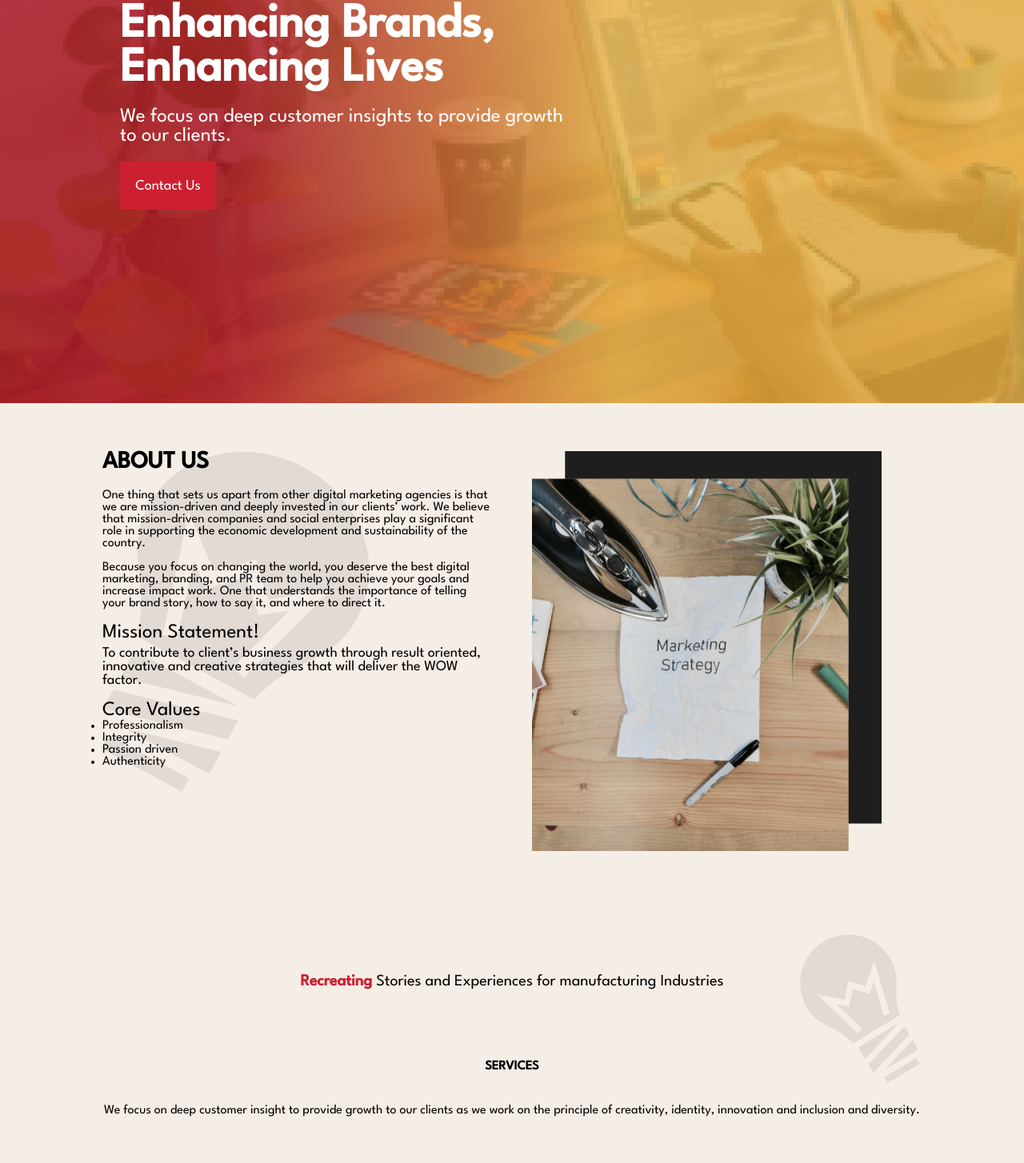
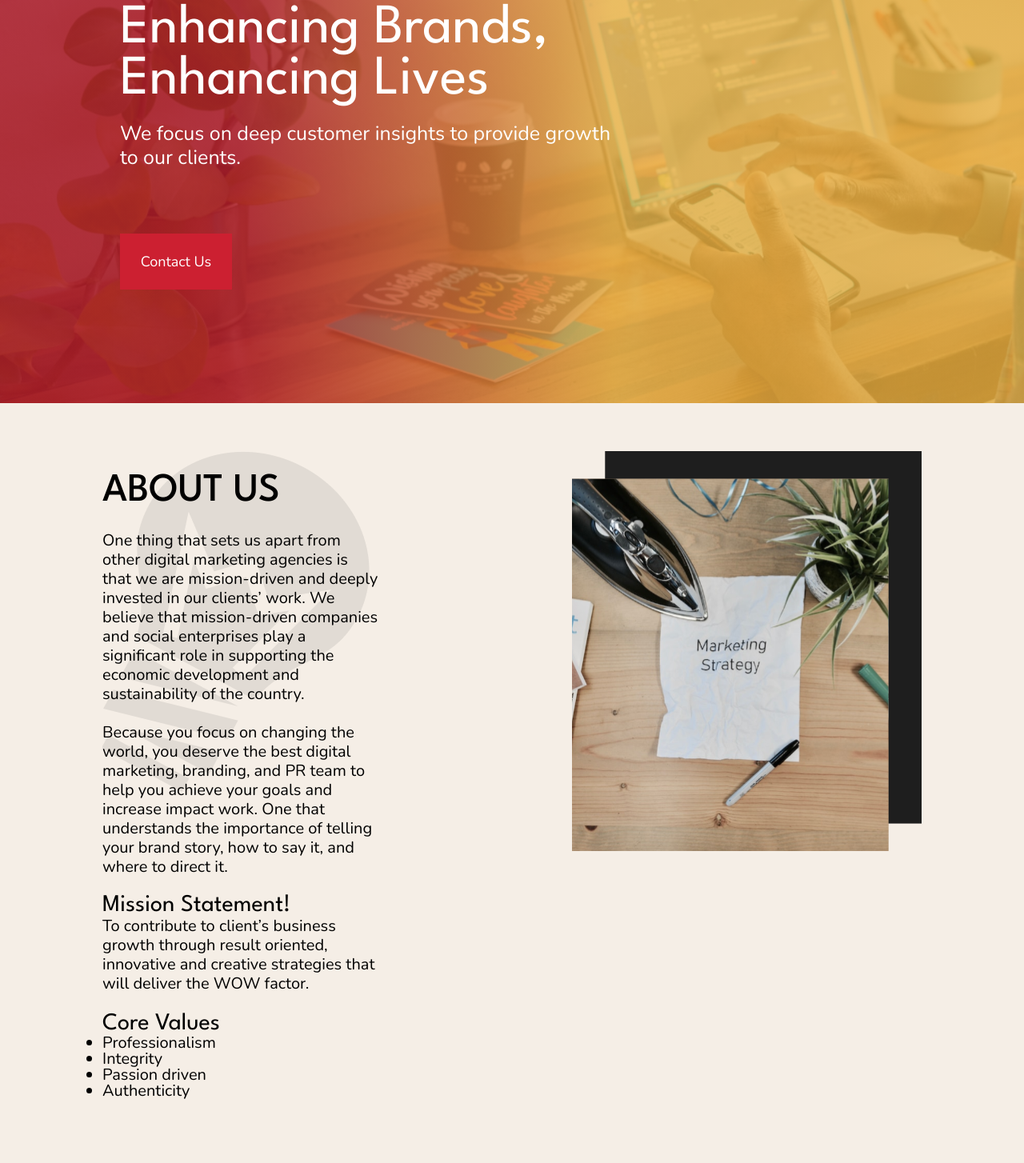
Before and after one commit to Imranyy/Kiri, a React (Create React App) app: page / in a window 1280 px wide. Shown: the part 296-1750 px from the top of the page at 80% size. Built offline with nearby package versions, Linux system fonts and the light colour scheme.

Commit message:
Fix styles

```diff
--- a/src/App.css
+++ b/src/App.css
@@ -2,7 +2,7 @@
 *{
   padding: 0;
   margin: 0;
-  font-family: 'League Spartan', sans-serif;
+  font-family: 'Nunito', sans-serif;
   font-size: medium;
 }
 
@@ -17,6 +17,14 @@ html{
   position: fixed;
   z-index: 2;
   display: none;
+}
+.heading{
+  font-family: 'League Spartan', sans-serif;
+}
+.sub-heading {
+  font-weight: 500;
+  line-height: '2';
+  font-size: 60px;
 }
 nav{
   position: fixed;
@@ -100,7 +108,7 @@ nav ul a:hover{
 /* Hero Image */
 .Hero{
   padding-top: 100px;
-  background: linear-gradient(90deg, rgba(172, 27, 41, 0.86) 23.32%, rgba(233, 175, 63, 0.81) 59.86%),url('./media/Hero\ Image.png') no-repeat;
+  background: linear-gradient(90deg, rgba(172, 27, 41, 0.86) 23.32%, rgba(233, 175, 63, 0.81) 59.86%),url('./media/Hero\ Image.jpg') no-repeat;
   background-size:cover;
 }
 .Hero-image{
@@ -113,25 +121,27 @@ nav ul a:hover{
   margin-top: 100px;
 }
 .hero-text .Enhancing{
-  font-size: 60px;
-  font-weight: 'normal';
+  font-size: 70px;
+  font-weight: lighter;
   color:#fff;
 }
 .hero-text .text{
   margin-top:20px;
   font-size:25px;
+  font-weight: 400;
+  line-height: 30px;
   color:#fff;
 }
 
 button{
   cursor: pointer;
-  margin-top:20px;
-   color:white;
-    background: #CC2031;
-    width: 120px;
-    height:60px;
-    border:none;
-    font-size: 18px;
+  margin-top:80px;
+  color:white;
+  background: #CC2031;
+  width: 140px;
+  height:70px;
+  border:none;
+  font-size: 18px;
 }
 
 /* about section */
@@ -153,12 +163,12 @@ button{
 }
 
 .grid-item {
-  font-size: 18px;
+  /* font-size: 18px; */
 }
 
 /* Rectangle 2 and 3*/
 .rectangle2{
-  /* width: 430px; */
+  margin-left: 12rem;
   height: 500px;
 }
 .vectorbuld2{
@@ -173,6 +183,8 @@ button{
 .vectorbuld2 h3{
   text-align: center;
   margin-top: 20px;
+  font-size: 50px;
+  font-weight: 500;
 }
 .vectorbuld2 p{
   text-align: center;
--- a/src/components/HeroImage.js
+++ b/src/components/HeroImage.js
@@ -10,7 +10,7 @@ function HeroImage(props) {
             <Navbar/>
                 <div className='Hero-image'>
                     <div className='hero-text'>
-                        <h1 className='Enhancing'>
+                        <h1 className='Enhancing heading'>
                         Enhancing Brands,<br/>
                         Enhancing Lives
                         </h1>
--- a/src/pages/Home.js
+++ b/src/pages/Home.js
@@ -110,20 +110,23 @@ function Home(props) {
             <div className='about' id='about'>
                 <div className='grid'>
                     <div className='grid-item'>
-                        <h2 className='heading' style={{fontWeight:'bold' ,paddingBottom: '20px', fontSize: '30px'}}>ABOUT US</h2>
-                            <p>
+                        <h2 className='heading' style={{fontSize: '50px', lineHeight: 2, fontWeight: 500}}>ABOUT US</h2>
+                            <p style={{fontWeight: 400 ,lineHeight: 1.2, fontSize: '20px'}}>
                                 One thing that sets us apart from other digital marketing agencies is that we are mission-driven and deeply invested in our clients’ work. We believe that mission-driven companies and social enterprises play a significant role in supporting the economic development and sustainability of the country.<br/><br/>
                                 Because you focus on changing the world, you deserve the best digital marketing, branding, and PR team to help you achieve your goals and increase impact work. One that understands the importance of telling your brand story, how to say it, and where to direct it.
                             </p><br/>
-                        <h3 style={{paddingBottom: '5px', fontSize: '25px', fontWeight:'normal'}}>Mission Statement!</h3>
+                        <h3 className="heading" style={{fontSize: '30px', fontWeight: 400}}>Mission Statement!</h3>
+                        <h4 style={{fontWeight: 400 ,lineHeight: 1.2, fontSize: '20px'}}>
                         To contribute to client’s business growth through result oriented, innovative and creative strategies that will deliver the WOW factor.<br/><br/>
+                        </h4>
 
-                        <h3 style={{fontSize: '25px', fontWeight:'normal'}}>Core Values</h3>
+
+                        <h3 className='heading' style={{fontSize: '30px', fontWeight: 400}}>Core Values</h3>
                         <ul>
-                            <li>Professionalism</li>
-                            <li>Integrity</li>
-                            <li>Passion driven</li>
-                            <li>Authenticity</li>
+                            <li style={{fontWeight: 400 ,lineHeight: 1, fontSize: '20px'}}>Professionalism</li>
+                            <li style={{fontWeight: 400 ,lineHeight: 1, fontSize: '20px'}}>Integrity</li>
+                            <li style={{fontWeight: 400 ,lineHeight: 1, fontSize: '20px'}}>Passion driven</li>
+                            <li style={{fontWeight: 400 ,lineHeight: 1, fontSize: '20px'}}>Authenticity</li>
                         </ul>
                     </div>
                     <div>
@@ -131,16 +134,17 @@ function Home(props) {
                     </div>
 
                 </div>
+                <div style={{display:'flex',marginTop:'50px'}}>
+                        <h1 className= 'heading' style={{fontSize: '60px', fontWeight: 100}}><span style={{color:'#CC2031',fontWeight: 500, fontSize:'60px'}}>Recreating</span> Stories and Experiences for manufacturing Industries</h1>
+                    </div>
 
                 <div className='vectorbuld2'>
-                    <div style={{display:'flex',marginTop:'50px'}}>
-                        <h1 className= 'heading' style={{fontWeight:'normal'}}><span style={{color:'#CC2031',fontWeight:'700', fontSize:'20px'}}>Recreating</span> Stories and Experiences for manufacturing Industries</h1>
-                    </div>
+
 
                     <div style={{marginTop:'10px',lineHeight: '55px'}}>
-                        <h3 id='services'>SERVICES</h3>
-                        <p>
-                            We focus on deep customer insight to provide growth to our clients as we work on the principle of creativity, identity, innovation and inclusion and diversity.
+                        <h3 className='heading' id='services'>SERVICES</h3>
+                        <p style={{fontWeight: 400 ,lineHeight: 1.2, fontSize: '20px'}}>
+                            We focus on deep customer insight to provide growth to our clients as we work on the principle of creativity, <br/> identity, innovation and inclusion and diversity.
                         </p>
                     </div>
                 </div>
```
Also changed, not shown: src/media/Hero Image.jpg (added), src/media/Hero Image.png (deleted).
